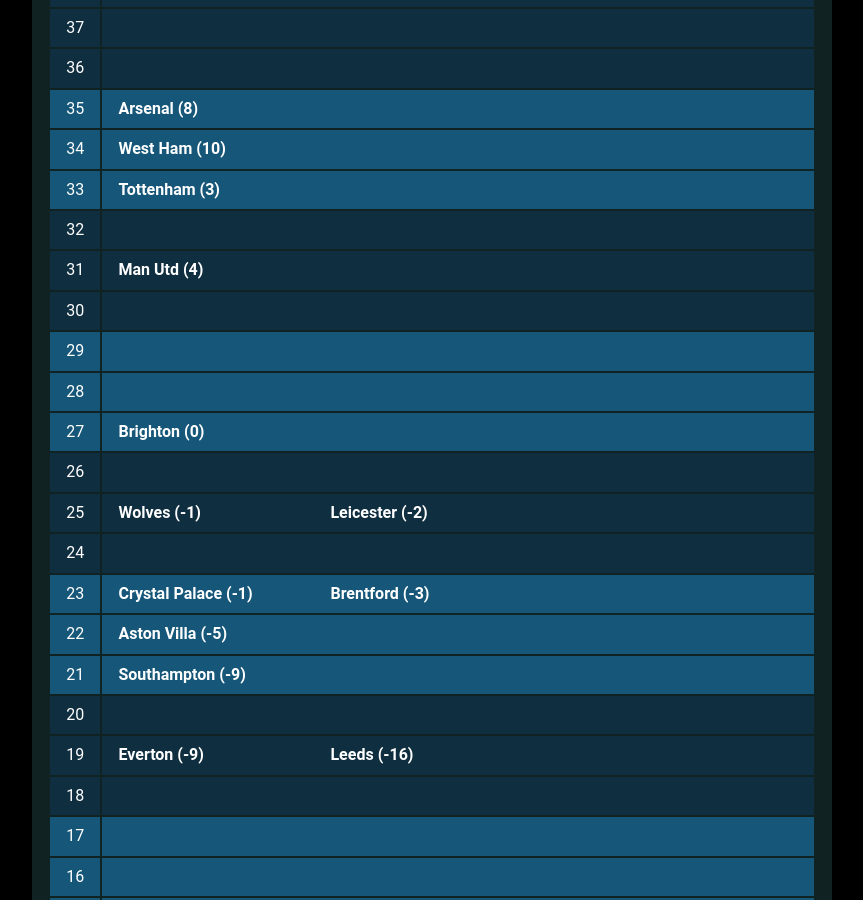
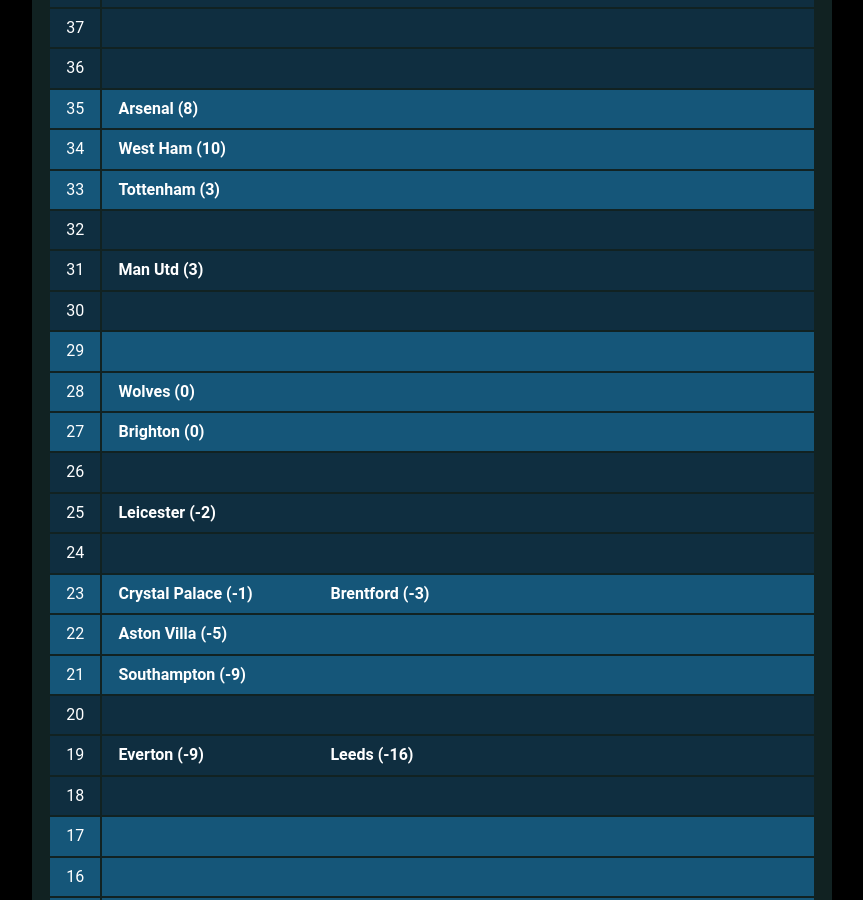
Before and after one commit to muru/muru.github.io, a Jekyll site: the page built from resources.md, in a window 1280 px wide and 900 px high, scrolled down 2123 px. Shown: the whole window, without its empty margins (208-1071 px from the left). Built offline with Jekyll 4.4.1, drawn with Linux system fonts in a browser that asks for light colours; some web fonts are replaced; some of the changed text lies outside the part shown.

Commit message:
updated cann-table: Wed  5 Jan 00:04:11 JST 2022

```diff
--- a/cann-table.html
+++ b/cann-table.html
@@ -119,7 +119,7 @@
 	<tr class="cann-row-2">
 		<td class="cann-point"> 31 </td>
 		<td class="cann-clubs">
-			<span class="club-name"> Man Utd (4) </span>
+			<span class="club-name"> Man Utd (3) </span>
 		</td>
  	</tr>
 	<tr class="cann-row-2">
@@ -135,6 +135,7 @@
 	<tr class="cann-row-1">
 		<td class="cann-point"> 28 </td>
 		<td class="cann-clubs">
+			<span class="club-name"> Wolves (0) </span>
 		</td>
  	</tr>
 	<tr class="cann-row-1">
@@ -151,7 +152,6 @@
 	<tr class="cann-row-2">
 		<td class="cann-point"> 25 </td>
 		<td class="cann-clubs">
-			<span class="club-name"> Wolves (-1) </span>
 			<span class="club-name"> Leicester (-2) </span>
 		</td>
  	</tr>
```
Also changed, not shown: other parts of cann-table.html (+1 -1 lines).
